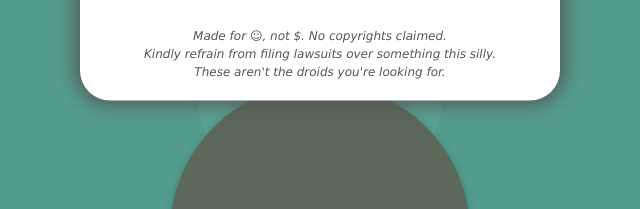
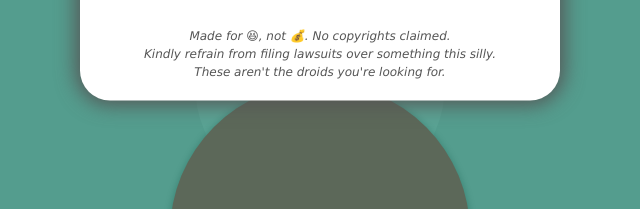
Before and after one commit to RwwL/HHB, a plain HTML site: page index.html in a window 1280 px wide. Shown: the part 567-776 px from the top of the page, 320-960 px from the left. Drawn offline with Linux system fonts and the light colour scheme.

Commit message:
update to real emojis in footer

```diff
--- a/index.html
+++ b/index.html
@@ -30,7 +30,7 @@
 						<label class="playerLabel"><input type="radio" name="mode" value="4"> 4-player</label><br>
 						<button id="start">start</button>
 					</p>
-					<p id="disclaimer">Made for ☺, not $. No copyrights claimed.<br>Kindly refrain from filing lawsuits over something this silly.<br>These aren't the droids you're looking for.</p>
+					<p id="disclaimer">Made for 😆, not 💰. No copyrights claimed.<br>Kindly refrain from filing lawsuits over something this silly.<br>These aren't the droids you're looking for.</p>
 				</div>
 			</div>
 			<b class="feedback" id="nScore">0</b>
```
